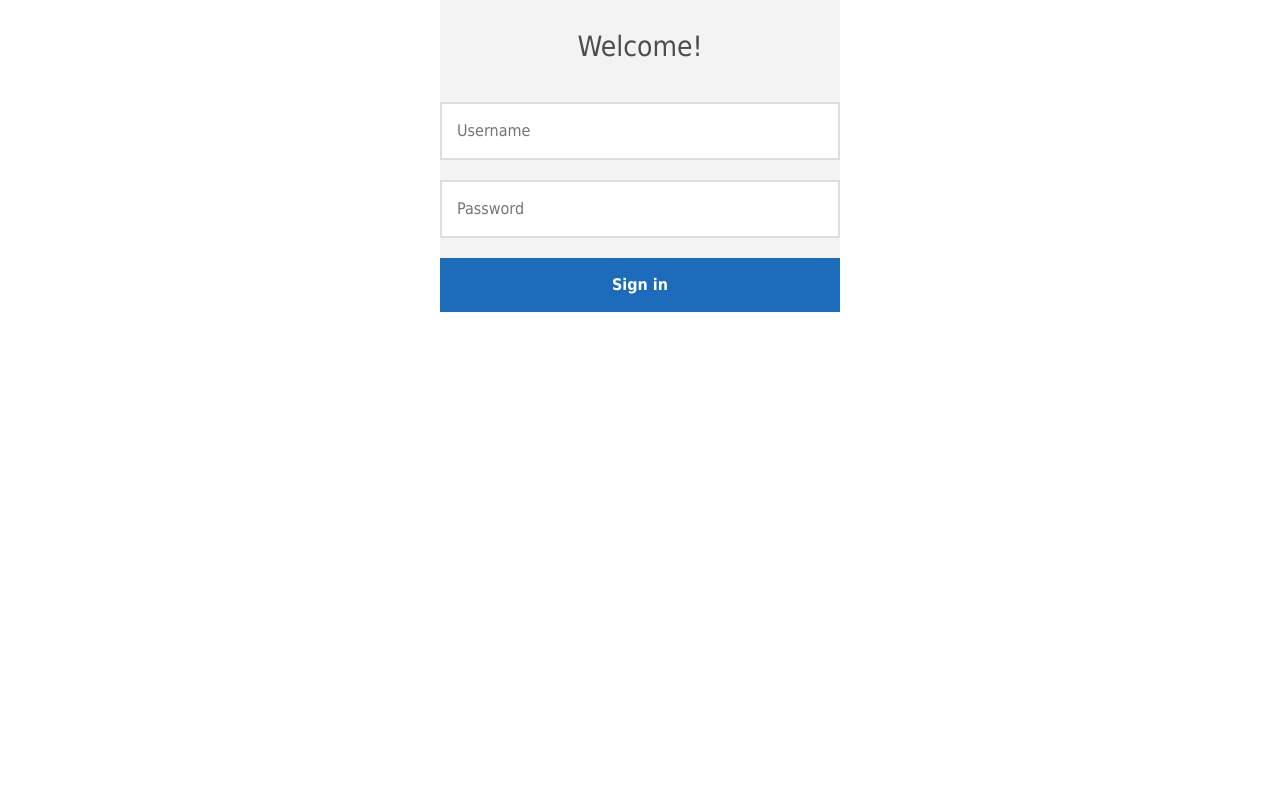
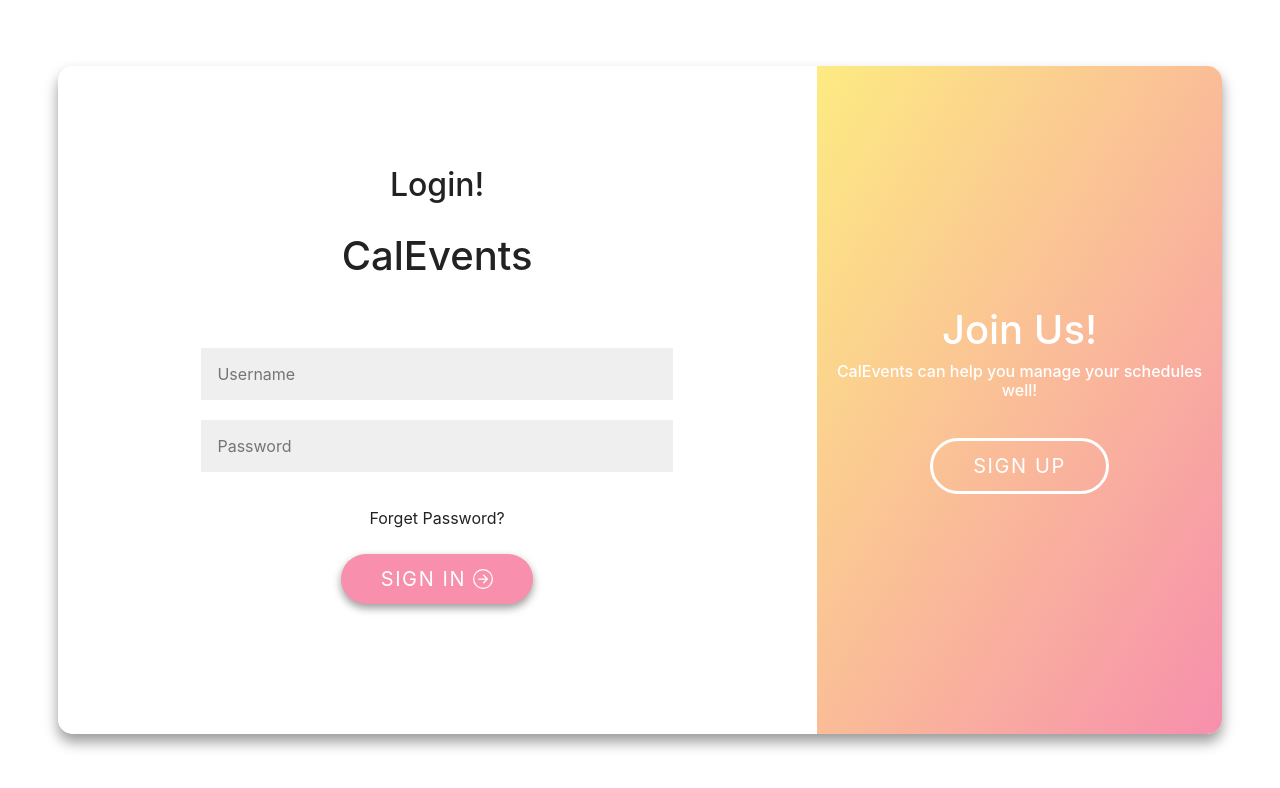
Before and after one commit to dannysze/CSCI3100-Project, a React (Create React App) app in the folder calevents/: page /login in a window 1280 px wide. Shown: the top 788 px of the page. Built offline with nearby package versions, Linux system fonts and the light colour scheme; the HTML template or start-up script is replaced by a standard one.

Commit message:
Added login page

```diff
--- /dev/null
+++ b/calevents/src/components/CustomButton.js
@@ -0,0 +1,32 @@
+import { ArrowRightCircle } from 'react-bootstrap-icons'
+import { Link } from 'react-router-dom'
+import '../styles/components/CustomButton.css'
+
+const CustomButton = () => {
+  return (
+    <button></button>
+  )
+}
+
+export default CustomButton
+
+const LoginButton = ({ type, onClick, content }) => {
+  return (
+    <button className="login-page-button login-button" type={type} onClick={onClick}>
+      {content}&nbsp;
+      <ArrowRightCircle />
+    </button>
+  )
+}
+
+export { LoginButton }
+
+const SignUpButton = ({ type, onClick, content }) => {
+  return (
+    <Link className="login-page-button signup-button" type={type} onClick={onClick} to='/signup'>
+      {content}
+    </Link>
+  )
+}
+
+export { SignUpButton }
--- a/calevents/src/components/Footer.js
+++ b/calevents/src/components/Footer.js
@@ -4,11 +4,10 @@ import '../styles/components/Footer.css';
 const Footer = () => {
   return (
     <div className="footer">
-      <p>CSCI 3100 Group E1 &copy; 2021&nbsp;&nbsp;&nbsp;&nbsp;
-        <a href="https://github.com/dannysze/CSCI3100-Project" target="_blank">
-          <Github />
-        </a>
-      </p>
+      <p>Copyright &copy; All right reserved by CSCI 3100 Group E1 2021 </p>
+      <a href="https://github.com/dannysze/CSCI3100-Project" target="_blank">
+        <Github />
+      </a>
     </div>
   )
 }
--- a/calevents/src/pages/Home.js
+++ b/calevents/src/pages/Home.js
@@ -1,4 +1,4 @@
-import React, { useState } from 'react';
+import React, { useEffect, useState } from 'react';
 import { Container, Row, Col } from 'react-bootstrap';
 import Header from '../components/Header';
 import Navbar from '../components/Navbar';
@@ -8,6 +8,11 @@ import Footer from '../components/Footer';
 import '../styles/pages/Home.css';
 
 const Home = () => {
+
+  useEffect(() => {
+    document.title = 'Home Page';
+  })
+
   return (
     <Container className="home" fluid>
       <Header />
--- a/calevents/src/pages/Login.js
+++ b/calevents/src/pages/Login.js
@@ -1,8 +1,14 @@
-import React, { useState } from 'react';
+import React, { useEffect, useState } from 'react';
+import { LoginButton, SignUpButton } from '../components/CustomButton';
+import { Link } from 'react-router-dom';
 import 'bootstrap/dist/css/bootstrap.min.css';
 import '../styles/pages/Login.css';
 
 const Login = () => {
+
+  useEffect(() => {
+    document.title = 'Login';
+  })
 
   const [username, setUsername] = useState('');
   const [password, setPassword] = useState('');
@@ -19,15 +25,36 @@ const Login = () => {
     event.preventDefault();
   }
 
+  const signUp = (event) => {
+    // event.preventDefault();
+  }
+
   return (
-    <div class="login-form">
-			<h1>Welcome!</h1>
-			<form action="auth" method="POST">
-				<input type="text" name="username" placeholder="Username" onChange={onChangeHandler} required />
-				<input type="password" name="password" placeholder="Password" onChange={onChangeHandler} required />
-				<input type="submit" value="Sign in" onClick={login} />
-			</form>
-		</div>
+    <div className="login">
+      <div className="login-form-container">
+        <div className="login-form">
+          <h2>Login!</h2>
+          <h1 style={{padding: '20px 0'}}>CalEvents</h1>
+         	<form action="auth" method="POST">
+         		<input type="text" name="username" placeholder="Username" onChange={onChangeHandler} required />
+         		<input type="password" name="password" placeholder="Password" onChange={onChangeHandler} required /><br /><br />
+            <Link to='/resetpassword' className="reset-password">Forget Password?</Link><br /><br />
+         		<LoginButton type="submit" onClick={login} content='Sign In' />
+         	</form>
+        </div>
+        <div className="login-overlay">
+            <h1>Join Us!</h1>
+            <h6>
+              CalEvents can help you manage your schedules well!
+            </h6>
+            <SignUpButton type="" onClick={signUp} content='Sign Up' />
+        </div>
+      </div>
+    </div>
+
+    // <div className="login-form">
+		// 	<h1>Welcome!</h1>
+		// </div>
   )
 }
 
--- a/calevents/src/pages/MyCalendar.js
+++ b/calevents/src/pages/MyCalendar.js
@@ -1,7 +1,12 @@
-import React, { useState } from 'react';
+import React, { useEffect, useState } from 'react';
 import '../styles/pages/MyCalendar.css'
 
 const MyCalendar = () => {
+
+  useEffect(() => {
+    document.title = 'My Calendar';
+  })
+
   return (
     <h1>
       My Calendar Page
--- a/calevents/src/pages/SearchPage.js
+++ b/calevents/src/pages/SearchPage.js
@@ -1,6 +1,11 @@
-import React, { useState } from 'react';
+import React, { useEffect, useState } from 'react';
 
 const SearchPage = () => {
+
+  useEffect(() => {
+    document.title = 'Search Page';
+  })
+
   return (
     <h1>
       Search Page
--- /dev/null
+++ b/calevents/src/styles/components/CustomButton.css
@@ -0,0 +1,66 @@
+.login-page-button {
+  padding: 0.5em 2em ;
+  border: none;
+  border-radius: 2em;
+  cursor: pointer;
+  text-transform: uppercase;
+  font-weight: 400;
+  font-size: 20px;
+  letter-spacing: .1rem;
+  color: #FFFFFF;
+  display: flex;
+  align-items: center;
+  z-index: 1;
+  position: relative;
+  overflow: hidden;
+}
+
+.signup-button {
+  margin-top: 30px;
+  background-color: transparent;
+  border: 3px solid #FFFFFF;
+}
+
+.signup-button::before {
+  background-color: #FFFFFF;
+}
+
+.signup-button:hover {
+  color: #F78FAD;
+  text-decoration: none;
+}
+
+.login-button {
+  box-shadow: 0 4px 8px rgba(0, 0, 0, 0.4);
+  background-color: #F78FAD;
+  margin: 0 auto;
+}
+
+.login-button::before {
+  background-image: linear-gradient(to right, #FDEB82, #F78FAD);
+}
+
+.login-page-button::after {
+  content: '';
+  position: absolute;
+  bottom: 0;
+  left: 0;
+  width: 100%;
+  height: 100%;
+  z-index: -2;
+}
+
+.login-page-button::before {
+  content: '';
+  position: absolute;
+  bottom: 0;
+  left: 0;
+  width: 0%;
+  height: 100%;
+  transition: all 0.3s;
+  z-index: -1;
+}
+
+.login-page-button:hover::before {
+    width: 100%;
+}
--- a/calevents/src/styles/components/Footer.css
+++ b/calevents/src/styles/components/Footer.css
@@ -1,3 +1,24 @@
 .footer {
-  text-align: center;
+  display: flex;
+  align-items: center;
+  justify-content: space-between;
+  padding: 5px 0;
+  /* background-color: aqua; */
 }
+.footer a {
+  /* text-align: center; */
+  color: #222222;
+  border: 3px solid black;
+  border-radius: 50%;
+  padding: .5em;
+  /* font-size: 1em; */
+  display: flex;
+  align-items: center;
+  justify-content: center;
+  margin-right: 10px;
+}
+
+.footer a:hover {
+  text-decoration: none;
+  color: #222222;
+}
--- a/calevents/src/styles/pages/Login.css
+++ b/calevents/src/styles/pages/Login.css
@@ -1,30 +1,63 @@
+.login {
+  height: 100vh;
+  display: flex;
+  justify-content: center;
+  align-items: center;
+  color: #222222;
+  /* background-image: url(../../img/bg.png); */
+  min-width: auto;
+  /* background-color: lightblue; */
+}
+
+.login form {
+  padding: 30px 70px;
+}
+
+.login-form-container {
+  border-radius: 15px;
+  box-shadow: 0 8px 14px rgba(0, 0, 0, 0.4);
+  display: flex;
+  text-align: center;
+  flex: none;
+}
+
 .login-form {
-  width: 400px;
-  margin: 0 auto;
-  font-family: Tahoma, Geneva, sans-serif;
-  background-color: #7c7b7b17;
+  flex: 1 1 70%;
+  padding: 100px 15px;
+  background-color: #FFFFFF;
+  border-radius: 15px 0 0 15px;
 }
-.login-form h1 {
-  text-align: center;
-  color: #4d4d4d;
-  font-size: 28px;
-  padding: 30px 0 30px 0;
+
+.login-overlay {
+  border-radius: 0 15px 15px 0;
+  flex: auto;
+  display: flex;
+  flex-direction: column;
+  justify-content: center;
+  align-items: center;
+  padding: 100px 15px;
+  background-image: linear-gradient(to bottom right, #FDEB82, #F78FAD);
+  color: #FFFFFF;
+  overflow: hidden;
 }
-.login-form input[type="password"],
-.login-form input[type="text"] {
-  width: 100%;
-  padding: 15px;
-  border: 2px solid #dddddd;
-  margin-bottom: 20px;
-  box-sizing:border-box;
+
+.login input {
+  width: 80%;
+  border: none;
+  background-color: #EFEFEF;
+  padding: 14px 16px;
+  margin: 10px 0;
 }
-.login-form input[type="submit"] {
-  width: 100%;
-  padding: 15px;
-  background-color: #1d6cbb;
-  border: 0;
-  box-sizing: border-box;
-  cursor: pointer;
-  font-weight: bold;
-  color: #ffffff;
+
+.login input:focus {
+  border: none;
 }
+
+.reset-password {
+  text-decoration: none;
+  color: #222222;
+}
+
+.reset-password:hover {
+  color: #222222;
+}
--- a/calevents/src/styles/pages/login.css
+++ b/calevents/src/styles/pages/login.css
@@ -1,30 +1,63 @@
+.login {
+  height: 100vh;
+  display: flex;
+  justify-content: center;
+  align-items: center;
+  color: #222222;
+  /* background-image: url(../../img/bg.png); */
+  min-width: auto;
+  /* background-color: lightblue; */
+}
+
+.login form {
+  padding: 30px 70px;
+}
+
+.login-form-container {
+  border-radius: 15px;
+  box-shadow: 0 8px 14px rgba(0, 0, 0, 0.4);
+  display: flex;
+  text-align: center;
+  flex: none;
+}
+
 .login-form {
-  width: 400px;
-  margin: 0 auto;
-  font-family: Tahoma, Geneva, sans-serif;
-  background-color: #7c7b7b17;
+  flex: 1 1 70%;
+  padding: 100px 15px;
+  background-color: #FFFFFF;
+  border-radius: 15px 0 0 15px;
 }
-.login-form h1 {
-  text-align: center;
-  color: #4d4d4d;
-  font-size: 28px;
-  padding: 30px 0 30px 0;
+
+.login-overlay {
+  border-radius: 0 15px 15px 0;
+  flex: auto;
+  display: flex;
+  flex-direction: column;
+  justify-content: center;
+  align-items: center;
+  padding: 100px 15px;
+  background-image: linear-gradient(to bottom right, #FDEB82, #F78FAD);
+  color: #FFFFFF;
+  overflow: hidden;
 }
-.login-form input[type="password"],
-.login-form input[type="text"] {
-  width: 100%;
-  padding: 15px;
-  border: 2px solid #dddddd;
-  margin-bottom: 20px;
-  box-sizing:border-box;
+
+.login input {
+  width: 80%;
+  border: none;
+  background-color: #EFEFEF;
+  padding: 14px 16px;
+  margin: 10px 0;
 }
-.login-form input[type="submit"] {
-  width: 100%;
-  padding: 15px;
-  background-color: #1d6cbb;
-  border: 0;
-  box-sizing: border-box;
-  cursor: pointer;
-  font-weight: bold;
-  color: #ffffff;
+
+.login input:focus {
+  border: none;
 }
+
+.reset-password {
+  text-decoration: none;
+  color: #222222;
+}
+
+.reset-password:hover {
+  color: #222222;
+}
```
Also changed, not shown: calevents/src/styles/components/footer.css (+22 -1 lines).
